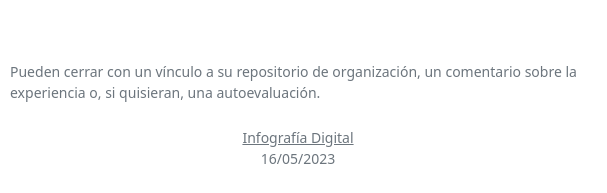
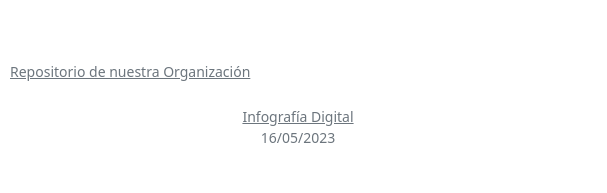
Before and after one commit to Voleibol/Evaluacion-2, a plain HTML site: page index.html in a window 1280 px wide. Shown: the part 4113-4306 px from the top of the page, 342-949 px from the left. After the commit the page ends 4285 px from the top, so only its background shows below. Drawn offline with nearby package versions, Linux system fonts and the light colour scheme.

Commit message:
index.html

```diff
--- a/index.html
+++ b/index.html
@@ -162,7 +162,7 @@
             <div class="row">
                 <div class="col-11 col-sm-10 mx-auto text-muted small">
                     <p class="mt-4">
-                        Pueden cerrar con un vínculo a su repositorio de organización, un comentario sobre la experiencia o, si quisieran, una autoevaluación.
+                        <a href="https://github.com/voleibol" class="link-secondary">Repositorio de nuestra Organización</a><br />
                     </p>
                     <p class="text-center my-4">
                         <a href="https://github.com/profesorfaco/dno075-2023-1" class="link-secondary">Infografía Digital</a><br />
```
